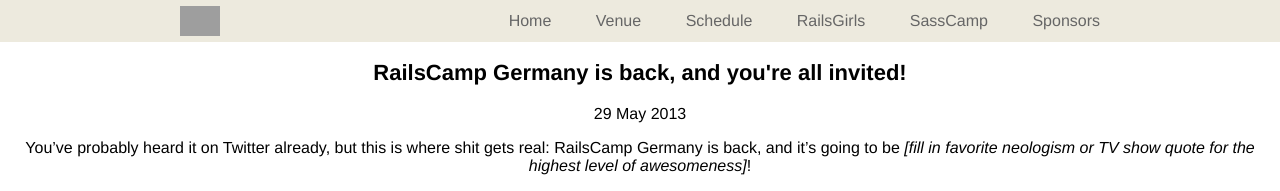
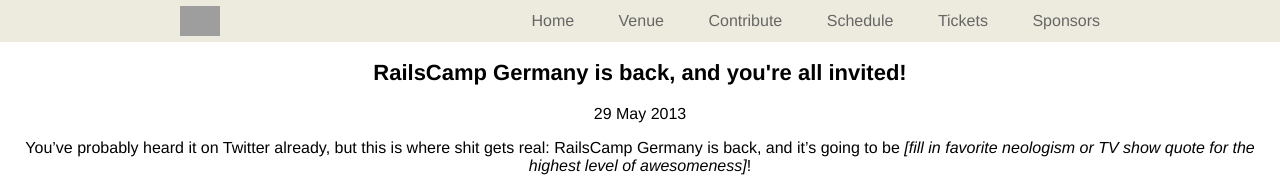
Before and after one commit to railscamp/railscamp-germany-2013, a Jekyll site: the page built from _posts/2013-05-29-join-us-for-another-epic-railscamp-germany.markdown, in a window 1280 px wide. Shown: the top 191 px of the page. Built offline with Jekyll 4.4.1, drawn with Linux system fonts in a browser that asks for light colours; grey boxes are pictures that could not be loaded.

Commit message:
Change main nav items

```diff
--- a/_layouts/default.html
+++ b/_layouts/default.html
@@ -24,13 +24,13 @@
                 <a href="/venue">Venue</a>
               </li>
               <li>
+                <a href="/venue">Contribute</a>
+              </li>
+              <li>
                 <a href="/venue">Schedule</a>
               </li>
               <li>
-                <a href="/venue">RailsGirls</a>
-              </li>
-              <li>
-                <a href="/venue">SassCamp</a>
+                <a href="/venue">Tickets</a>
               </li>
               <li>
                 <a href="/venue">Sponsors</a>
```
